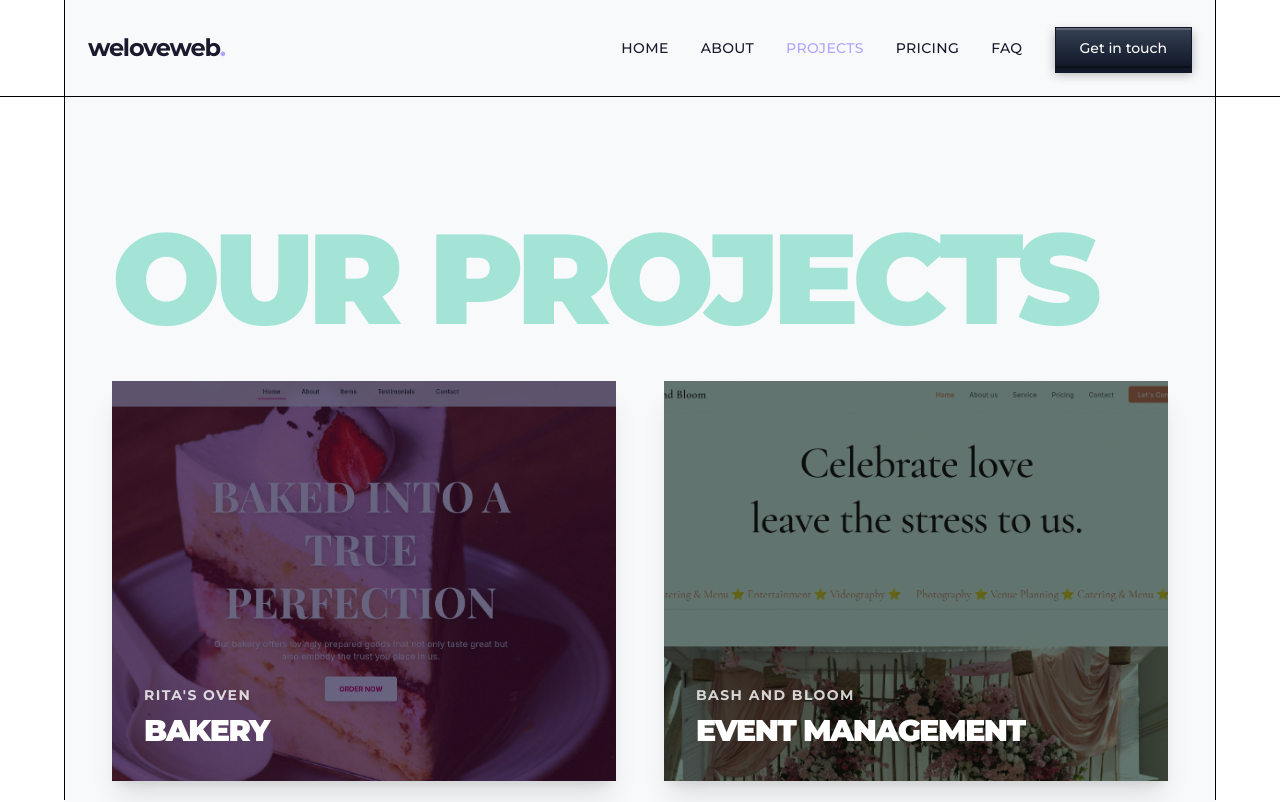
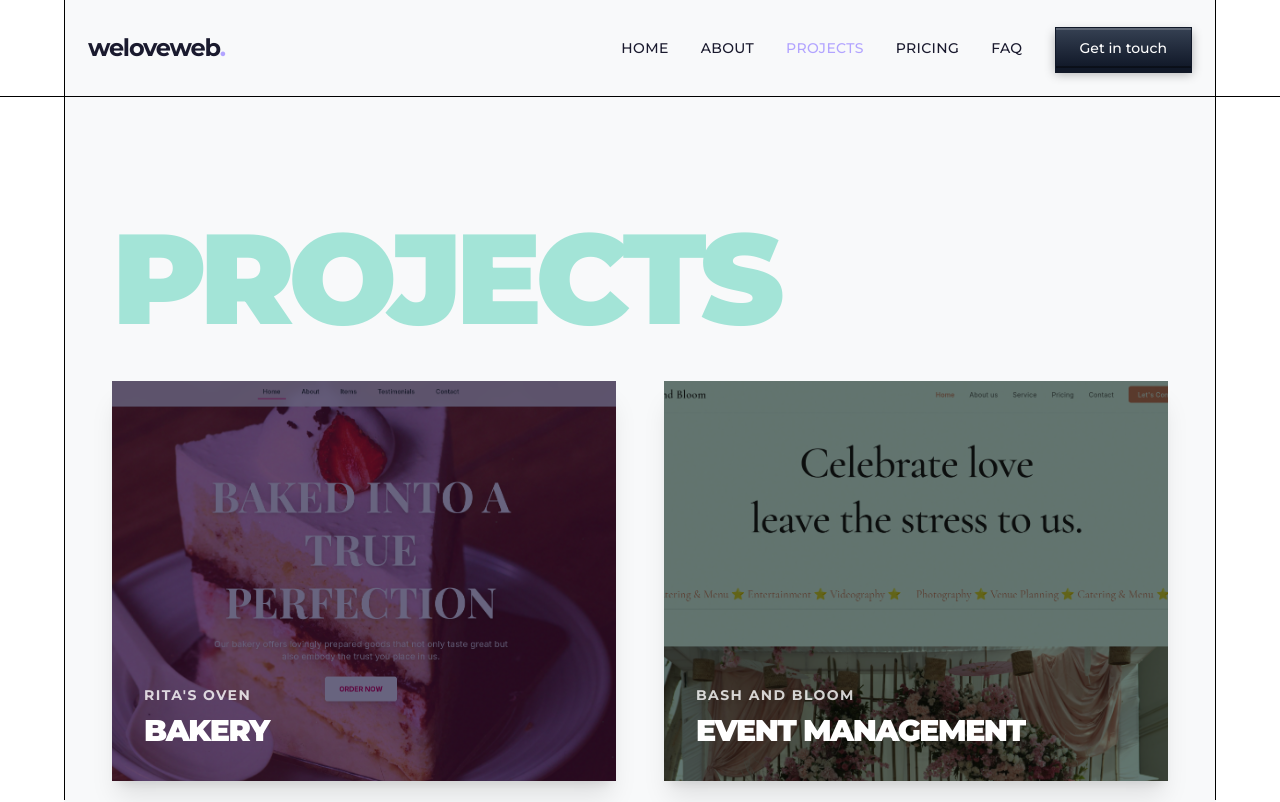
Before and after one commit to Nexylor-Tech/weloveweb-frontend, a React (Vite) app: page /projects in a window 1280 px wide. Shown: the top 802 px of the page. Built offline with nearby package versions, Linux system fonts and the light colour scheme; a web font is replaced by a local one.

Commit message:
full redesign

```diff
--- a/src/pages/Projects.tsx
+++ b/src/pages/Projects.tsx
@@ -14,7 +14,7 @@ export default function Projects() {
           animate={{ opacity: 1, y: 0 }}
           transition={{ duration: 0.8, ease: "easeOut" }}
         >
-          Our Projects
+          Projects
         </motion.h1>
 
         <div className="grid grid-cols-1 md:grid-cols-2 gap-12">
```
